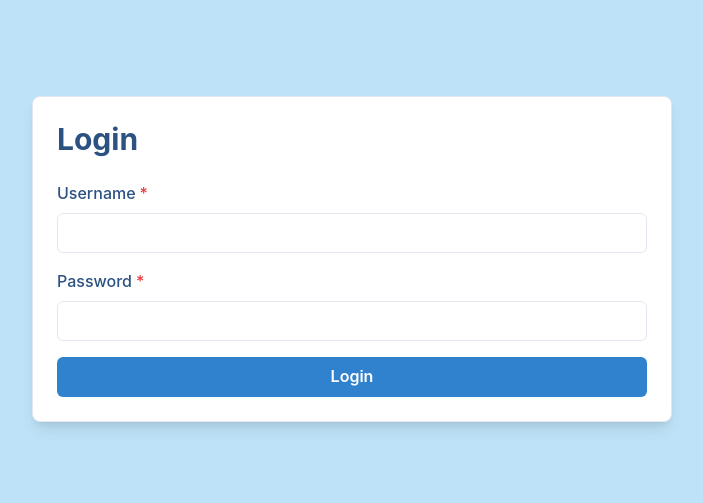
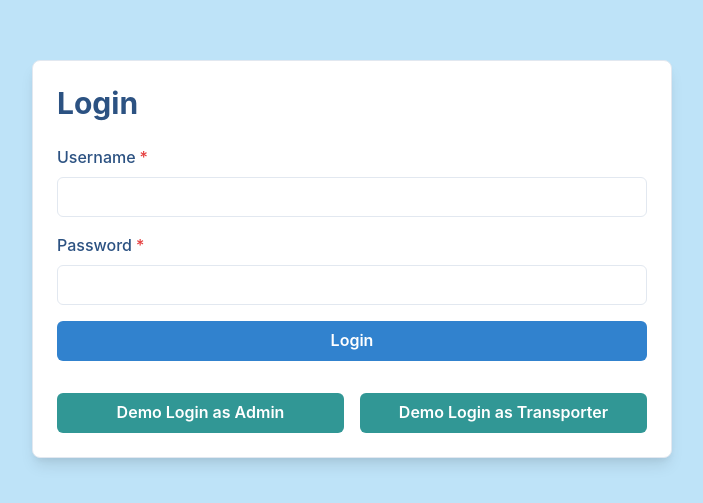
Before and after one commit to sebs-commits/patient-tracker, a React (Vite) app in the folder frontend/: page /login in a window 1280 px wide. Shown: the part 161-664 px from the top of the page, without its empty margins (288-991 px from the left). Built offline with nearby package versions, Linux system fonts and the light colour scheme.

Commit message:
added demo buttons for logging in

```diff
--- a/frontend/src/components/pages/Login.jsx
+++ b/frontend/src/components/pages/Login.jsx
@@ -1,7 +1,7 @@
 import { useState } from "react";
 import { useNavigate } from "react-router-dom";
 import { loginUser } from "../../api/auth";
-import { Box, Button, FormControl, FormLabel, Input, Heading, Text, Flex, VStack } from "@chakra-ui/react";
+import { Box, Button, FormControl, FormLabel, Input, Heading, Text, Flex, VStack, HStack } from "@chakra-ui/react";
 
 const Login = ({ setIsLoggedIn }) => {
   const [username, setUsername] = useState("");
@@ -9,6 +9,7 @@ const Login = ({ setIsLoggedIn }) => {
   const [error, setError] = useState("");
   const navigate = useNavigate();
 
+  // Function to handle login
   const handleSubmit = async (e) => {
     e.preventDefault();
     try {
@@ -17,7 +18,18 @@ const Login = ({ setIsLoggedIn }) => {
       setIsLoggedIn(true); // Update the login status
       navigate("/dashboard");
     } catch (err) {
-      setError("Invalid credentials. Please try again.", err);
+      setError("Invalid credentials. Please try again.");
+    }
+  };
+
+  // Function to handle demo login
+  const handleDemoLogin = (userType) => {
+    if (userType === "admin") {
+      setUsername("adminuser");
+      setPassword("password123");
+    } else if (userType === "transporter") {
+      setUsername("transporter");
+      setPassword("password123");
     }
   };
 
@@ -64,6 +76,22 @@ const Login = ({ setIsLoggedIn }) => {
             </FormControl>
             {error && <Text color="red.500">{error}</Text>}
             <Button type="submit" colorScheme="blue" width="full">Login</Button>
+            <HStack spacing="4" width="full" mt="4">
+              <Button
+                onClick={() => handleDemoLogin("admin")}
+                colorScheme="teal"
+                width="full"
+              >
+                Demo Login as Admin
+              </Button>
+              <Button
+                onClick={() => handleDemoLogin("transporter")}
+                colorScheme="teal"
+                width="full"
+              >
+                Demo Login as Transporter
+              </Button>
+            </HStack>
           </VStack>
         </form>
       </Box>
```
